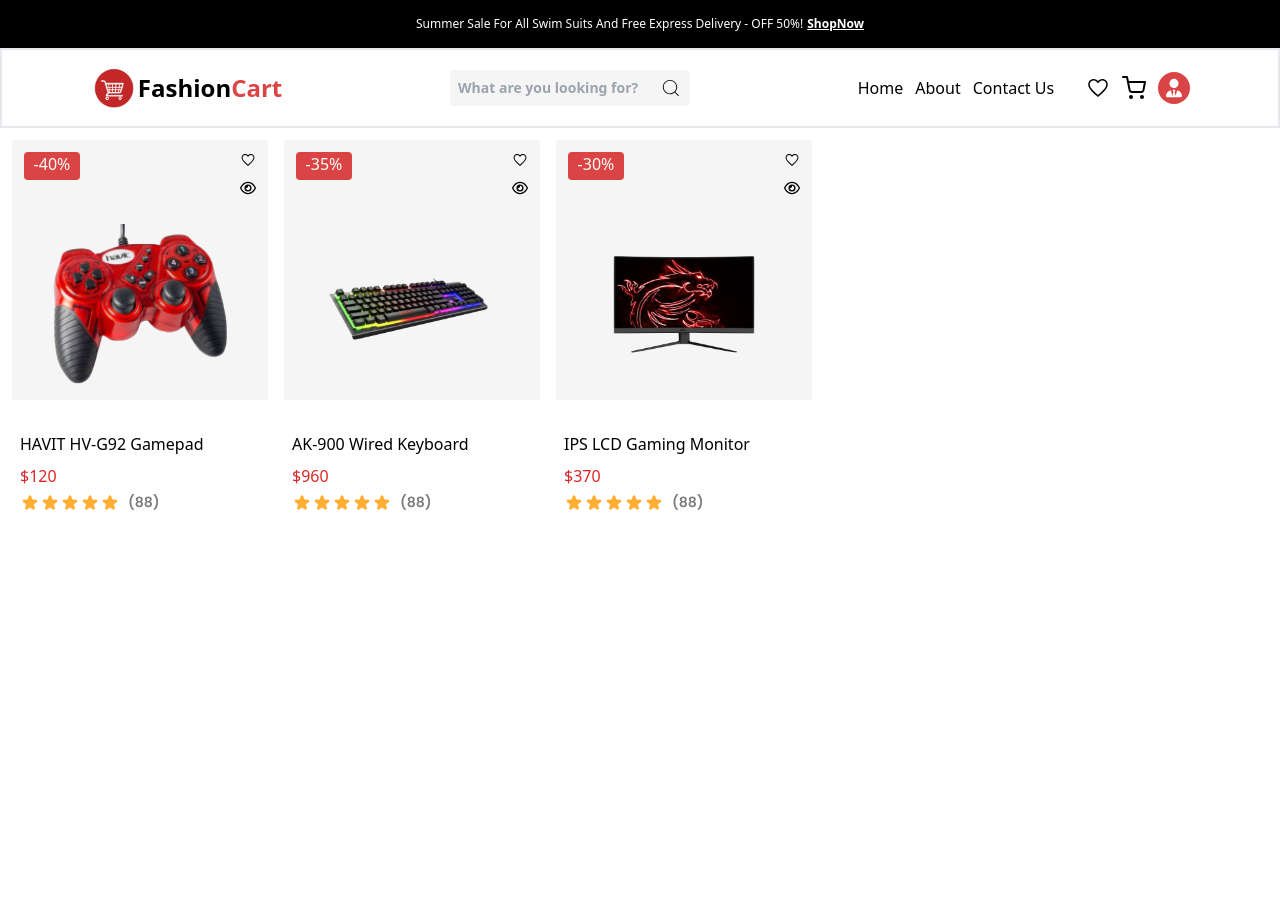
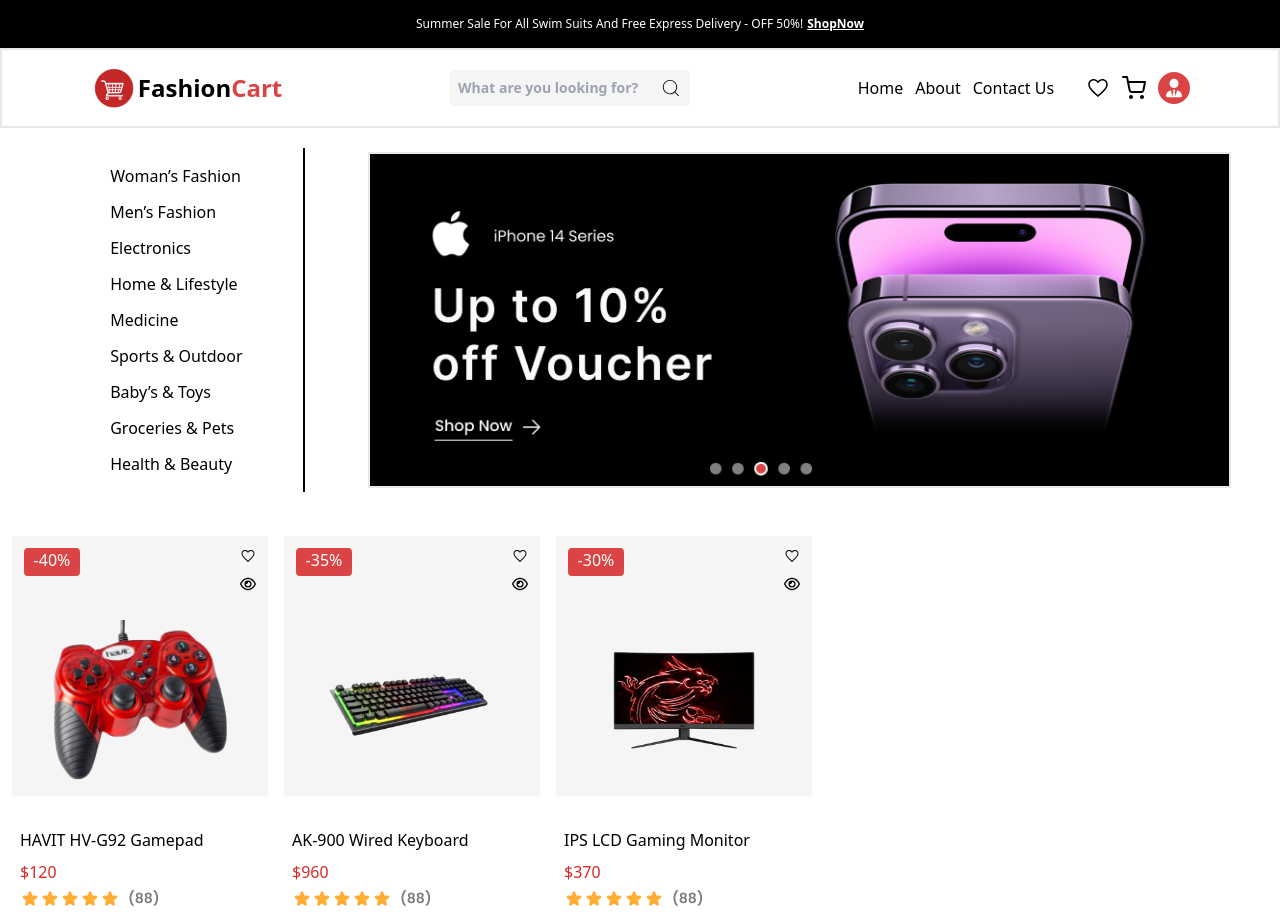
Before and after one commit to M-Saad-9/E-Commerce-Store-React, a React (Vite) app: page / in a window 1280 px wide. Before the commit the page ends 800 px from the top, so only its background shows below. Built offline with nearby package versions, Linux system fonts and the light colour scheme.

Commit message:
add hero section

```diff
--- a/package.json
+++ b/package.json
@@ -12,7 +12,8 @@
   "dependencies": {
     "react": "^18.3.1",
     "react-dom": "^18.3.1",
-    "react-icons": "^5.3.0"
+    "react-icons": "^5.3.0",
+    "swiper": "^11.1.14"
   },
   "devDependencies": {
     "@eslint/js": "^9.13.0",
--- a/src/App.jsx
+++ b/src/App.jsx
@@ -1,6 +1,8 @@
 import Banner from "./component/Banner"
 import Navbar from "./component/Navbar"
 import Carts from "./component/Carts"
+import Slider from "./component/Sliders"
+import Hero from "./component/Hero"
 
 function App() {
 
@@ -8,7 +10,9 @@
     <>
     <Banner />
     <Navbar />
+    <Hero />
     <Carts />
+    {/* <Slider /> */}
     </>
   )
 }
--- /dev/null
+++ b/src/component/Hero.jsx
@@ -0,0 +1,44 @@
+import frame from "../assets/Frame560.png";
+
+function LeftSide() {
+    return(
+        <div className="hidden md:flex height w-64 center p-2 border-r-2 border-black">
+            <ul className="flex flex-col gap-3">
+            <li>Woman’s Fashion</li>
+            <li>Men’s Fashion</li>
+            <li>Electronics</li>
+            <li>Home & Lifestyle</li>
+            <li>Medicine</li>
+            <li>Sports & Outdoor</li>
+            <li>Baby’s & Toys</li>
+            <li>Groceries & Pets</li>
+            <li>Health & Beauty</li>
+        </ul>
+        </div>
+    )
+}
+
+function RightSide() {
+    return(
+        <div className="height width flex items-center">
+             <div className="border-2  bg-black text-white w-full" >
+                <img src={frame} alt="" />
+                {/* <div className="text-5xl">
+                <h1>Up to 10% </h1>
+                <h1>off Voucher</h1>
+                </div> */}
+             </div>
+        </div>
+    )
+}
+
+
+
+export default function Hero(){
+    return(
+        <div className="mb-8 flex gap-3 justify-around mt-5 ml-6 mr-6">
+            <LeftSide />
+            <RightSide />
+        </div>
+    )
+}
--- /dev/null
+++ b/src/component/Sliders.jsx
@@ -0,0 +1,42 @@
+import { Swiper, SwiperSlide } from "swiper/react";
+import {
+    Navigation,
+    Pagination,
+    Scrollbar,
+    A11y,
+    Autoplay,
+  } from 'swiper/modules';
+
+import 'swiper/css';
+import 'swiper/css/navigation';
+import 'swiper/css/pagination';
+import Carts from "./Carts"
+
+export default function Slider() {
+    return (
+        <div>
+      <Swiper
+        spaceBetween={50}
+        slidesPerView={1}
+        modules={[Navigation, Pagination, Scrollbar, Autoplay, A11y]}
+        autoplay={{ delay: 2000, pauseOnMouseEnter: true }}
+        pagination={{ clickable: true }}
+        // navigation
+        scrollbar={{ draggable: true }}
+        onSlideChange={() => console.log("slide change")}
+        onSwiper={(swiper) => console.log(swiper)}
+      >
+        <SwiperSlide>
+          <Carts />
+        </SwiperSlide>
+        <SwiperSlide>
+          <Carts />
+        </SwiperSlide>
+
+        <SwiperSlide>
+          <Carts />
+        </SwiperSlide>
+      </Swiper>
+    </div>
+    )
+}
--- a/src/component/carts.jsx
+++ b/src/component/carts.jsx
@@ -47,7 +47,7 @@
 
 export default function Carts() {
   return(
-    <div className="p-3 flex gap-4 flex-wrap">
+    <div className="p-3 flex gap-4">
     <ProductCart
      productImg={productImg1}
      discount={-40}
--- a/src/index.css
+++ b/src/index.css
@@ -21,3 +21,9 @@
 .font-1{
     font-size: 10px;
 }
+.height{
+    height: 344px;
+}
+.width{
+    width: 70%;
+}
```
Also changed, not shown: src/assets/Frame560.png (added), 1 other file (tests, documents, lock files or other folders).
